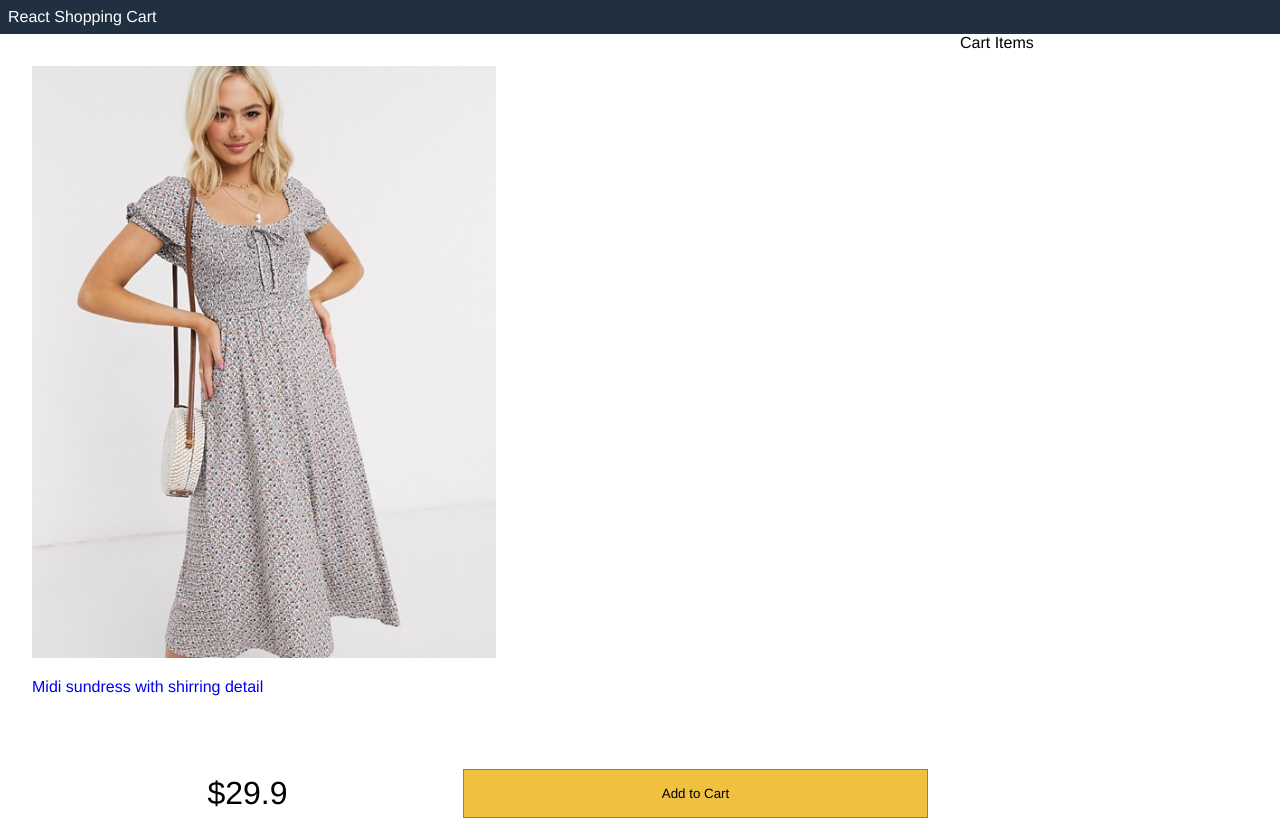
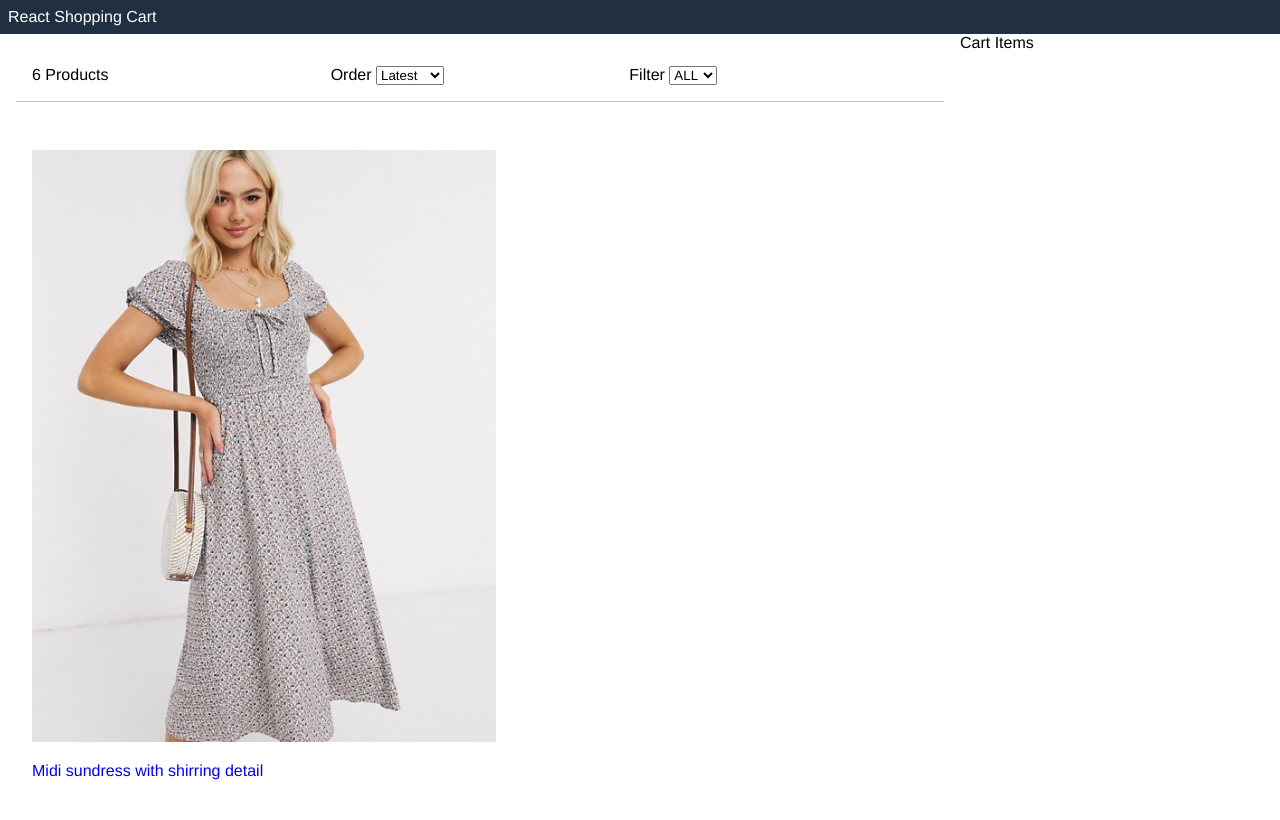
Before and after one commit to Margaret-coder/react-shopping-cart, a React (Create React App) app: page / in a window 1280 px wide. Shown: the top 820 px of the page. Built offline with nearby package versions, Linux system fonts and the light colour scheme.

Commit message:
filter-component

```diff
--- a/src/App.js
+++ b/src/App.js
@@ -1,5 +1,6 @@
 //feature 1
 import React from 'react';
+import Filter from './Components/Filter';
 import Products from './Components/Products';
 import data from "./data.json";
 
@@ -11,6 +12,48 @@ class App extends React.Component {
       size:"",
       sort:""
     }
+    this.sortProducts = this.sortProducts.bind(this);
+    this.filterProducts = this.filterProducts.bind(this);
+  }
+  sortProducts =(event)=>{
+    const sort = event.target.value
+    console.log(event.target.value)
+    this.setState((state) => ({
+       sort: sort,
+       products: this.state.products
+       .slice()
+       .sort((a,b) =>(
+         sort === "Lowest"
+          ? a.price > b.price
+           ? 1
+           :-1
+          : sort === "Highest"
+           ? a.price < b.price
+             ? 1
+            :-1
+          : a._id < b._id
+            ? 1
+            :-1
+        ))
+     }))
+  }
+  filterProducts = (event) =>{
+    console.log(event.target.value)
+    if(event.target.value === ""){
+      this.setState({size: event.target.value,
+        product: data.products})
+    }
+    else{
+      this.setState({
+        sort: "",
+        size: event.target.value,
+        products: data.products.filter(
+          (product)=>
+          product.availableSizes.indexOf
+          (event.target.value) >=0
+        ),
+      })
+    }
   }
   render(){
     return (
@@ -21,14 +64,18 @@ class App extends React.Component {
         <main>
           <div className="content">
             <div className="main">
+              <Filter count={this.state.products.length}
+              size={this.state.size}
+              sort={this.state.sort}
+              filterProducts={this.filterProducts}
+              sortProducts={this.sortProducts}
+              ></Filter>
               <Products products={this.state.products}></Products>
             </div>
             <div className="sidebar">Cart Items</div>
           </div>
         </main>
-        <footer>
-          All right is reserved
-        </footer>
+        <footer>All right is reserved</footer>
       </div>
     );
   }
--- /dev/null
+++ b/src/Components/Filter.js
@@ -0,0 +1,33 @@
+import React, { Component } from 'react'
+
+export default class Filter extends Component {
+    render() {
+        return (
+            <div className="filter">
+                <div className="filter-result">{this.props.count} Products</div>
+                <div className="filter-sort">
+                    Order{" "}
+                    <select value={this.props.sort}
+                    onChange={this.props.sortProducts}>
+                        <option value="Latest">Latest</option>
+                        <option value="Lowest">Lowest</option>
+                        <option value="Highest">Highest</option>
+                    </select>
+                </div>
+                <div className="filter-size">
+                    Filter{" "}
+                    <select value={this.props.size}
+                    onChange={this.props.filterProducts}>
+                        <option value="">ALL</option>
+                        <option value="XS">XS</option>
+                        <option value="S">S</option>
+                        <option value="M">M</option>
+                        <option value="L">L</option>
+                        <option value="XL">XL</option>
+                        <option value="XXL">XXL</option>
+                    </select>
+                </div>
+            </div>
+        )
+    }
+}
--- a/src/Components/Products.js
+++ b/src/Components/Products.js
@@ -7,7 +7,7 @@ export default class Products extends Component {
             <div>
                 <ul className ="products">
                     {this.props.products.map((product) => (
-                        <li key={product.id}>
+                        <li key={product._id}>
                             <div className="product">
                                 <a href={"#" + product._id}>
                                     <img src={product.image} alt={product.title}></img>
--- a/src/index.css
+++ b/src/index.css
@@ -26,8 +26,6 @@ a{
   grid-template-rows: 5rem 1fr 5 rem;
   grid-template-columns: 1fr;
 }
-
-
 
 a:hover{
   color: #ff8000;
@@ -132,3 +130,16 @@ footer{
 .button.primary{
   background-color: #f0c040;
 }
+
+/*Filter*/
+.filter{
+ display: flex;
+ justify-content: space-between;
+ padding: 1rem;
+ margin: 1rem;
+ border-bottom: 0.1rem #c0c0c0 solid;
+}
+
+.filter div{
+  flex: 1;
+}
```
